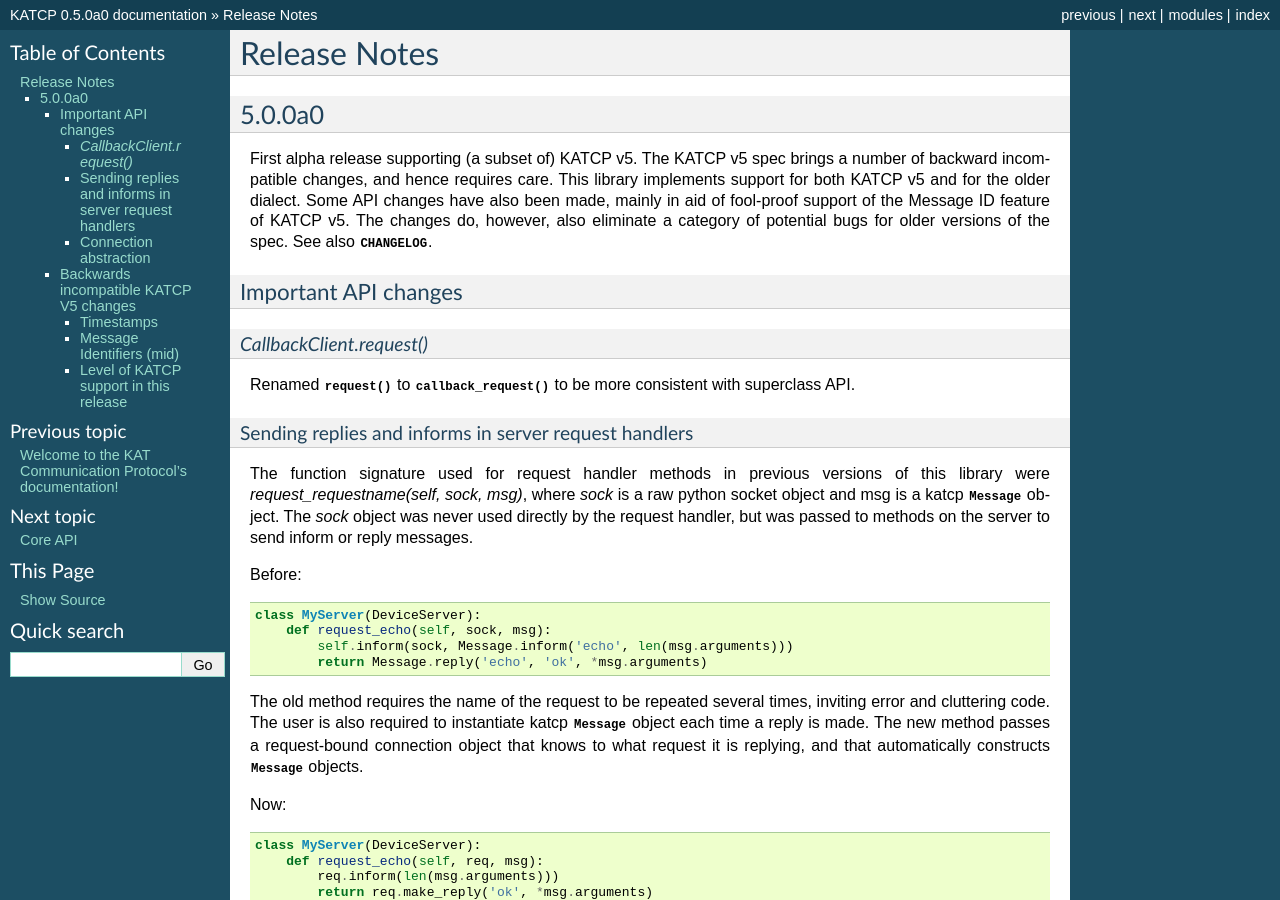
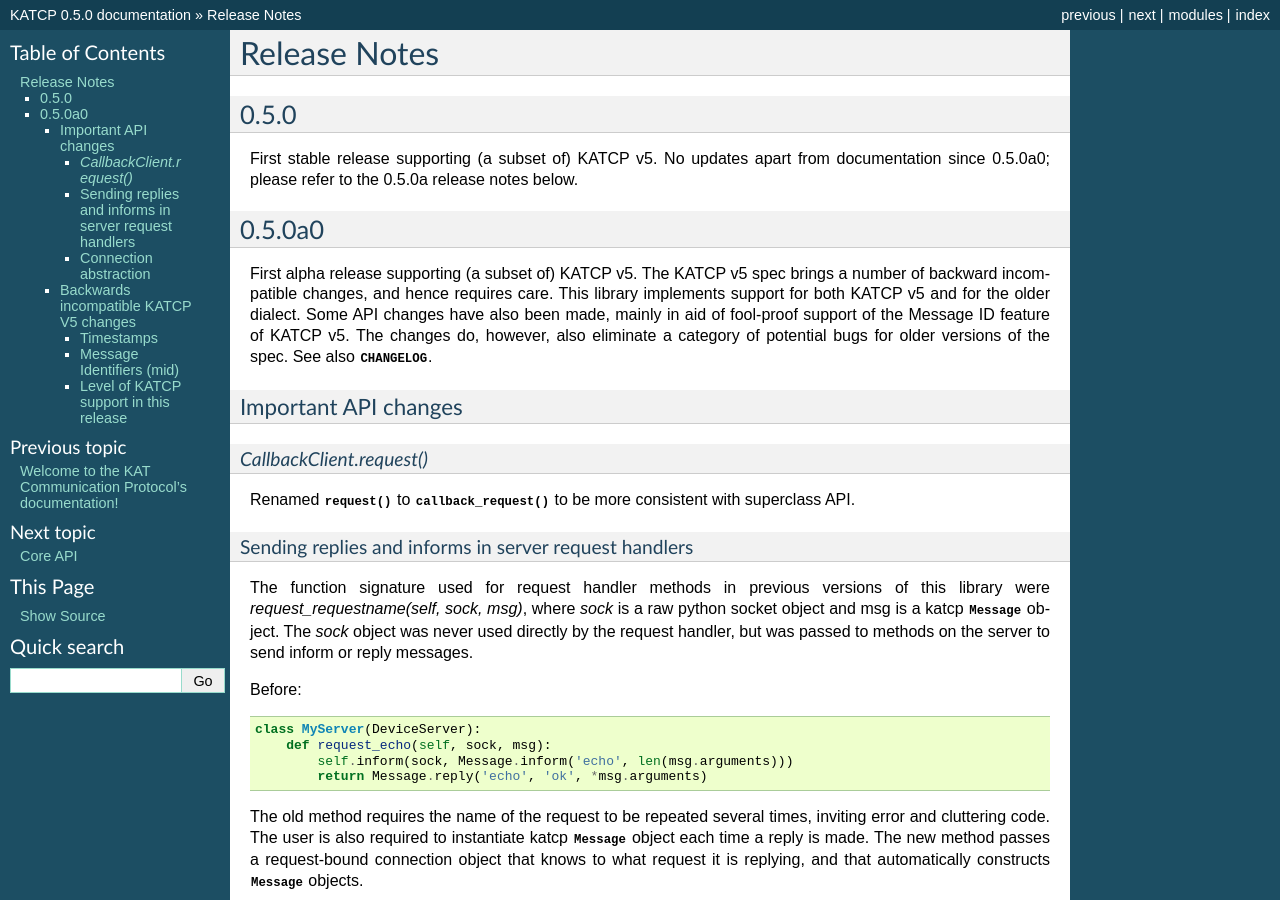
Before and after one commit to ska-sa/katcp-python, a Sphinx documentation site: the page built from doc/releasenotes.rst, in a window 1280 px wide and 900 px high. Built offline with Sphinx 7.4.7, drawn with Linux system fonts in a browser that asks for light colours; formulas are drawn with MathJax 3; some of the changed text lies outside the part shown.

Commit message:
Update release info to indicate that this is the stable 0.5.0 release of katcp-python
git-svn-id: https://katfs.kat.ac.za/svnDS/code/katcp-python/trunk@16448 b56c7a7d-ac47-0410-a905-b6f7de78896a

```diff
--- a/doc/releasenotes.rst
+++ b/doc/releasenotes.rst
@@ -4,7 +4,13 @@
 Release Notes
 *************
 
-5.0.0a0
+0.5.0
+=====
+
+First stable release supporting (a subset of) KATCP v5. No updates apart from
+documentation since 0.5.0a0; please refer to the 0.5.0a release notes below.
+
+0.5.0a0
 =======
 
 First alpha release supporting (a subset of) KATCP v5. The KATCP v5 spec brings
--- a/katcp/version.py
+++ b/katcp/version.py
@@ -7,7 +7,7 @@
 """katcp version information.
    """
 
-VERSION = (0, 5, 0, 'alpha', 0)
+VERSION = (0, 5, 0, 'final', 0)
 
 BASE_VERSION_STR = '.'.join([str(x) for x in VERSION[:3]])
 VERSION_STR = {
--- a/setup.py
+++ b/setup.py
@@ -17,7 +17,7 @@ setup (
     download_url='http://pypi.python.org/pypi/katcp',
     license="BSD",
     classifiers=[
-        "Development Status :: 3 - Alpha",
+        "Development Status :: 5 - Production/Stable",
         "Intended Audience :: Developers",
         "License :: OSI Approved :: BSD License",
         "Operating System :: OS Independent",
```
Also changed, not shown: 1 other file.
